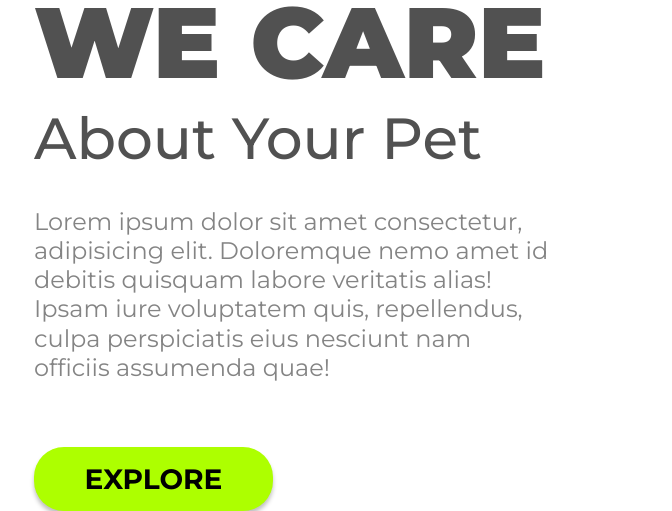
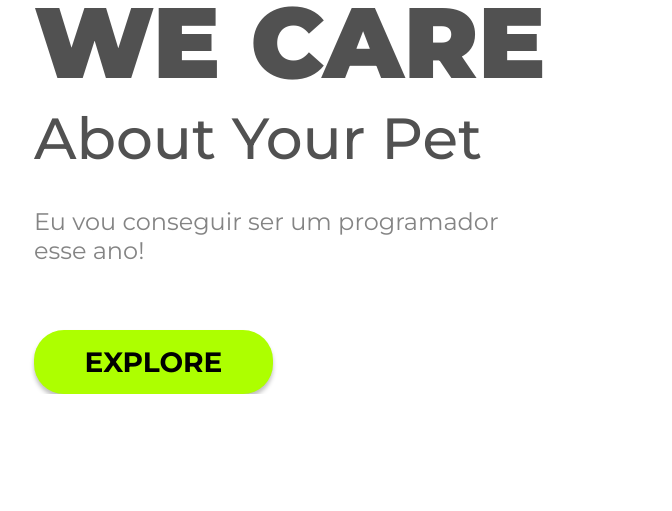
Before and after one commit to Jeferson279/Primeira_projeto_html_css, a plain HTML site: page Desafio/index.html in a window 1280 px wide. Shown: the part 751-1262 px from the top of the page, without its empty margins (52-724 px from the left). After the commit the page ends 1145 px from the top, so only its background shows below. Drawn offline with Linux system fonts and the light colour scheme; a web font is replaced by a local one.

Commit message:
Mudança no paragrafo

```diff
--- a/Desafio/index.html
+++ b/Desafio/index.html
@@ -21,7 +21,7 @@
         <section>
             <h1 class="h1-aside">WE CARE</h1>
             <h2>About Your Pet</h2>
-            <p>Lorem ipsum dolor sit amet consectetur, adipisicing elit. Doloremque nemo amet id debitis quisquam labore veritatis alias! Ipsam iure voluptatem quis, repellendus, culpa perspiciatis eius nesciunt nam officiis assumenda quae!</p>
+            <p>Eu vou conseguir ser um programador esse ano!</p>
             <button class="button-section">EXPLORE</button>
         </section>
     </main>
```
